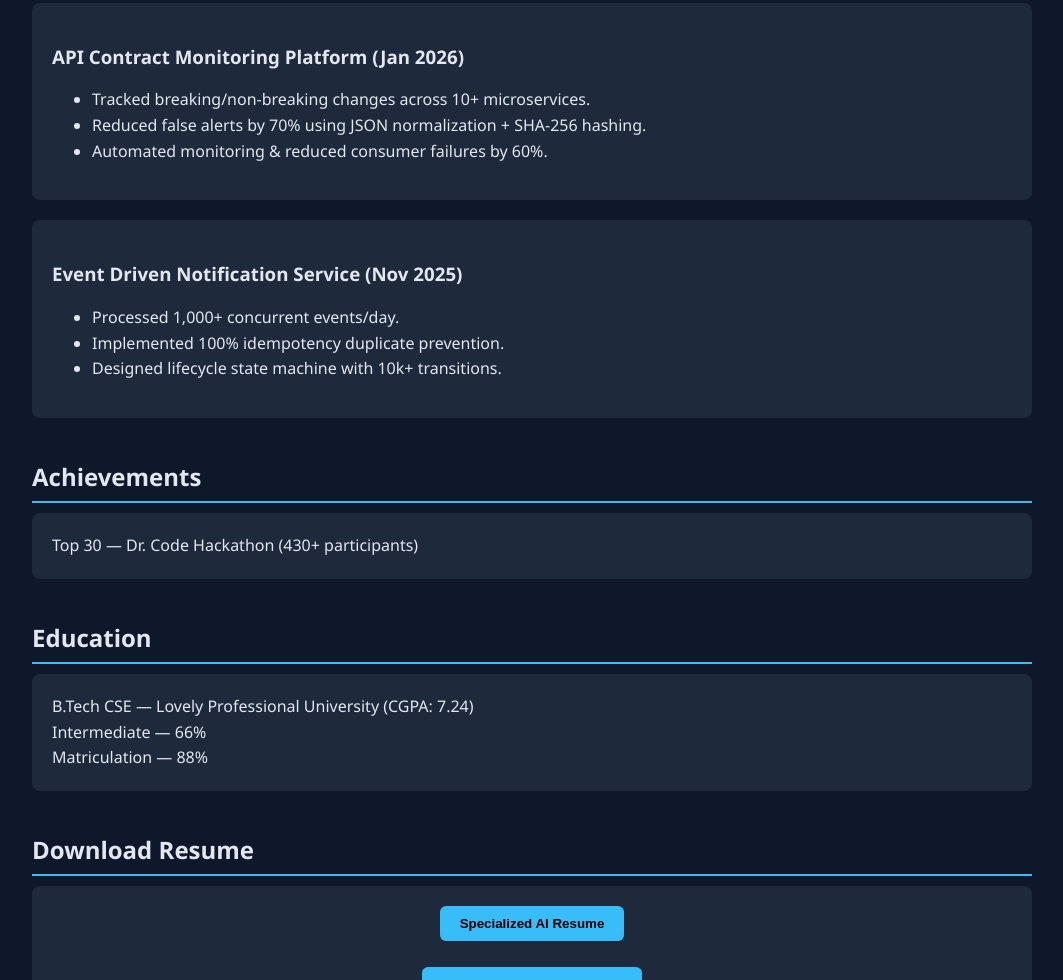
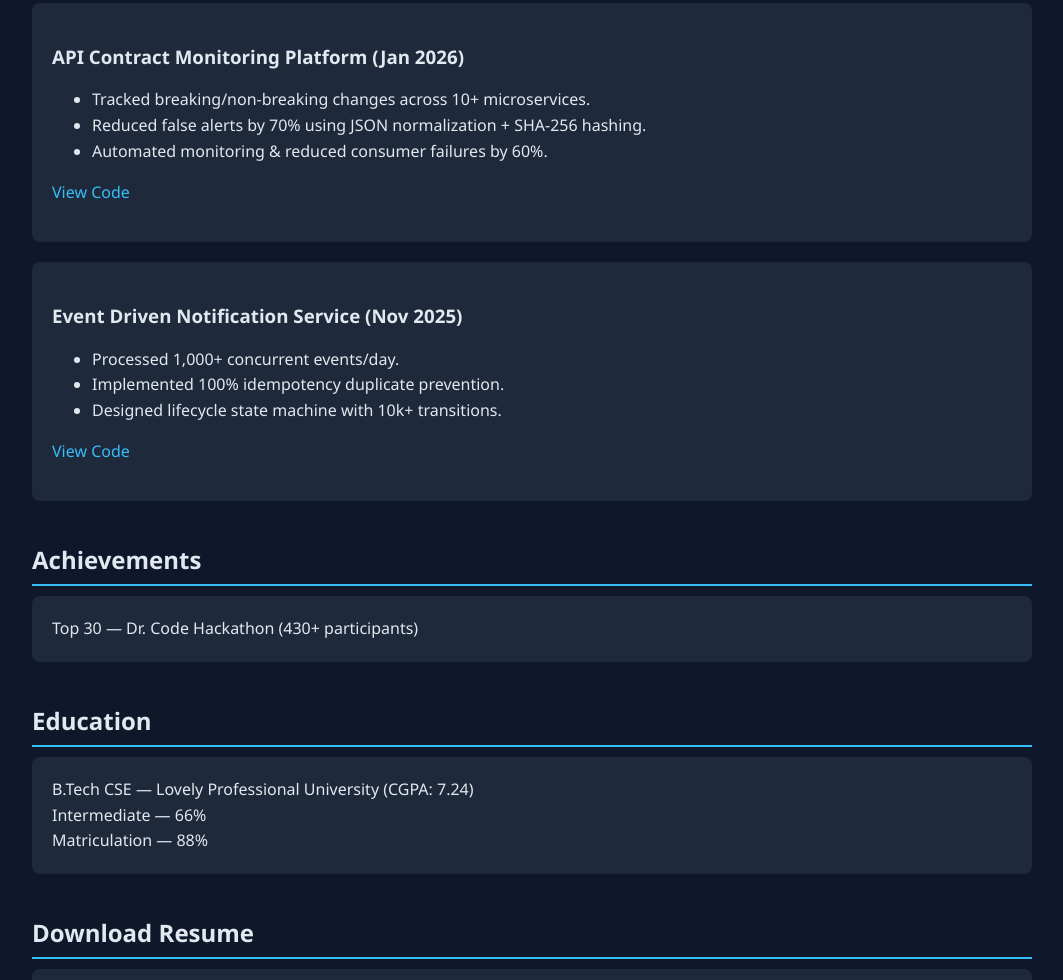
Before and after one commit to sandhyasharma24/sandhyasharma24.github.io, a plain HTML site: page index.html in a window 1280 px wide. Shown: the part 1062-2042 px from the top of the page, without its empty margins (108-1171 px from the left). Drawn offline with Linux system fonts and the light colour scheme.

Commit message:
Add code view links for services in index.htmladding github links for project
Added links to view code for API Contract Monitoring Platform and Event Driven Notification Service.

```diff
--- a/index.html
+++ b/index.html
@@ -127,6 +127,9 @@ button:hover {
 <li>Reduced false alerts by 70% using JSON normalization + SHA-256 hashing.</li>
 <li>Automated monitoring & reduced consumer failures by 60%.</li>
 </ul>
+<p>
+<a href="https://github.com/sandhyasharma24/API-Contract-Monitoring-Platform" target="_blank">View Code</a>
+</p>
 </div>
 
 <div class="card">
@@ -136,6 +139,9 @@ button:hover {
 <li>Implemented 100% idempotency duplicate prevention.</li>
 <li>Designed lifecycle state machine with 10k+ transitions.</li>
 </ul>
+<p>
+<a href="https://github.com/sandhyasharma24/Event-Driven-Notification-Service" target="_blank">View Code</a>
+</p>
 </div>
 
 <h2>Achievements</h2>
```
